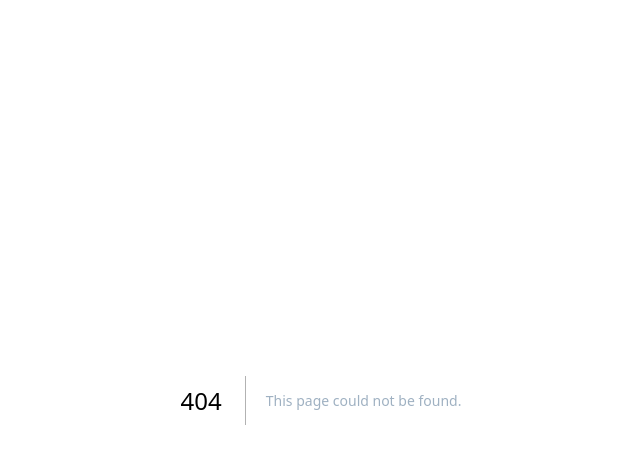
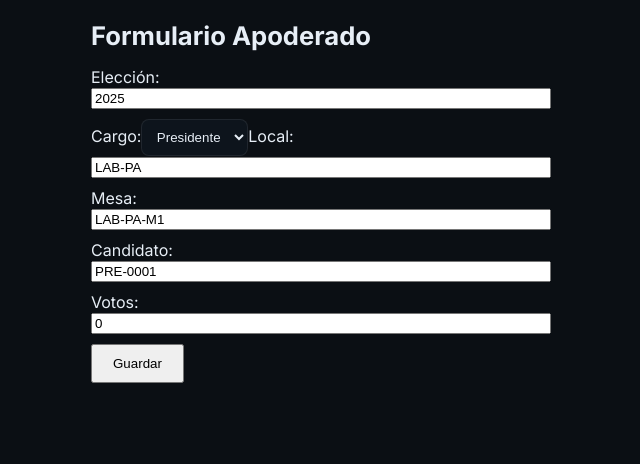
Before and after one commit to profesionalesrnmagallanes-cell/panel-conteo, a Next.js app: page /apoderado in a window 1280 px wide. Before the commit this address had no page. Shown: the top 464 px of the page, without its empty margins (319-959 px from the left). Built offline with nearby package versions, Linux system fonts and the light colour scheme.

Commit message:
Create page.tsx

```diff
--- /dev/null
+++ b/app/apoderado/page.tsx
@@ -0,0 +1,152 @@
+"use client";
+
+import { useState, useEffect } from 'react';
+import { initializeApp } from 'firebase/app';
+import { getAuth, signInAnonymously, signInWithCustomToken, onAuthStateChanged, User } from 'firebase/auth';
+import { getFirestore, doc, setDoc } from 'firebase/firestore';
+
+// IMPORTANT: These variables are provided by the canvas environment.
+// DO NOT try to get them from an external file or API.
+declare const __app_id: string;
+declare const __firebase_config: string;
+declare const __initial_auth_token: string;
+
+
+export default function FormApoderado() {
+  const [eleccionId, setEleccionId] = useState("2025");
+  const [cargoId, setCargoId] = useState("PRE");
+  const [localId, setLocalId] = useState("LAB-PA");
+  const [mesaId, setMesaId] = useState("LAB-PA-M1");
+  const [candidatoId, setCandidatoId] = useState("PRE-0001");
+  const [votos, setVotos] = useState<number>(0);
+  const [mensaje, setMensaje] = useState("");
+  const [db, setDb] = useState<any>(null);
+  const [userId, setUserId] = useState<string>('');
+  const [isLoading, setIsLoading] = useState<boolean>(true);
+
+
+  useEffect(() => {
+    const initFirebase = async () => {
+      try {
+        const firebaseConfig = JSON.parse(__firebase_config);
+        const app = initializeApp(firebaseConfig);
+        const firestoreDb = getFirestore(app);
+        const firebaseAuth = getAuth(app);
+
+        setDb(firestoreDb);
+
+        onAuthStateChanged(firebaseAuth, async (currentUser) => {
+          if (currentUser) {
+            setUserId(currentUser.uid);
+            setIsLoading(false);
+          } else {
+            try {
+              await signInAnonymously(firebaseAuth);
+            } catch (anonError) {
+              console.error("Anonymous sign-in failed", anonError);
+              setIsLoading(false);
+            }
+          }
+        });
+
+        if (typeof __initial_auth_token !== 'undefined' && __initial_auth_token) {
+          try {
+            await signInWithCustomToken(firebaseAuth, __initial_auth_token);
+          } catch (tokenError) {
+            console.error("Custom token sign-in failed", tokenError);
+          }
+        }
+      } catch (e) {
+        console.error("Error initializing Firebase:", e);
+        setIsLoading(false);
+      }
+    };
+    initFirebase();
+  }, []);
+
+  const handleSave = async () => {
+    if (!db || isLoading) {
+      setMensaje("❌ Error: La base de datos no está lista.");
+      return;
+    }
+
+    try {
+      // Documento con ID único: eleccion_local_mesa_cargo_candidato
+      const docId = `${eleccionId}_${localId}_${mesaId}_${cargoId}_${candidatoId}`;
+      await setDoc(doc(db, "resultados", docId), {
+        eleccionId,
+        cargoId,
+        localId,
+        mesaId,
+        candidatoId,
+        votos: Number(votos),
+      });
+      setMensaje("✅ Voto guardado correctamente");
+    } catch (err) {
+      console.error(err);
+      setMensaje("❌ Error al guardar el voto");
+    }
+  };
+
+  if (isLoading) {
+    return (
+      <div style={{ padding: 20, maxWidth: 500, margin: "0 auto", textAlign: "center" }}>
+        <p>Cargando...</p>
+      </div>
+    );
+  }
+
+  return (
+    <div style={{ padding: 20, maxWidth: 500, margin: "0 auto" }}>
+      <h1>Formulario Apoderado</h1>
+
+      <label>Elección:</label>
+      <input
+        value={eleccionId}
+        onChange={(e) => setEleccionId(e.target.value)}
+        style={{ width: "100%", marginBottom: 10 }}
+      />
+
+      <label>Cargo:</label>
+      <select value={cargoId} onChange={(e) => setCargoId(e.target.value)}>
+        <option value="PRE">Presidente</option>
+        <option value="DIP">Diputados</option>
+      </select>
+
+      <label>Local:</label>
+      <input
+        value={localId}
+        onChange={(e) => setLocalId(e.target.value)}
+        style={{ width: "100%", marginBottom: 10 }}
+      />
+
+      <label>Mesa:</label>
+      <input
+        value={mesaId}
+        onChange={(e) => setMesaId(e.target.value)}
+        style={{ width: "100%", marginBottom: 10 }}
+      />
+
+      <label>Candidato:</label>
+      <input
+        value={candidatoId}
+        onChange={(e) => setCandidatoId(e.target.value)}
+        style={{ width: "100%", marginBottom: 10 }}
+      />
+
+      <label>Votos:</label>
+      <input
+        type="number"
+        value={votos}
+        onChange={(e) => setVotos(parseInt(e.target.value))}
+        style={{ width: "100%", marginBottom: 10 }}
+      />
+
+      <button onClick={handleSave} style={{ padding: "10px 20px" }}>
+        Guardar
+      </button>
+
+      {mensaje && <p>{mensaje}</p>}
+    </div>
+  );
+}
```
